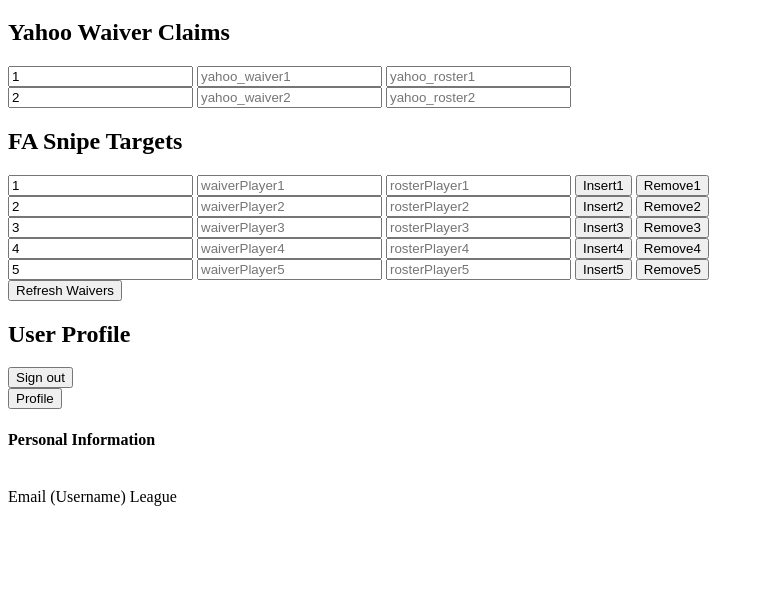
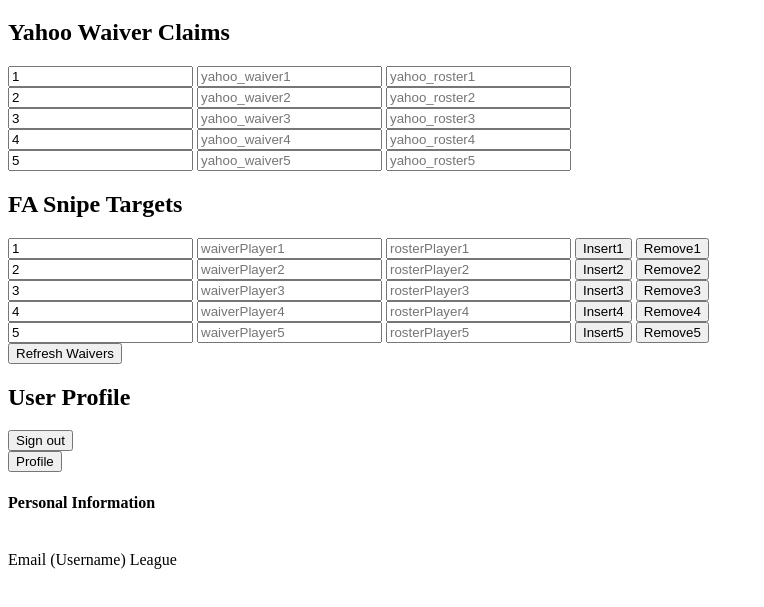
Before and after one commit to JRGearheart21/SnipeSnipe, a plain HTML site: page Register-Page/league.html in a window 1280 px wide. Shown: the part 61-668 px from the top of the page, without its empty margins (0-764 px from the left). Drawn offline with Linux system fonts and the light colour scheme.

Commit message:
1.6.4
1.6.4

```diff
--- a/Register-Page/league.html
+++ b/Register-Page/league.html
@@ -23,6 +23,21 @@
 		<input type="text" id="yahoo_priority2"  value="2" name="yahoo_priority2" required>
 		<input type="text" id="yahoo_waiverPlayer2"  placeholder="yahoo_waiver2" name="yahoo_waiverPlayer2" required>
         <input type="text" id="yahoo_rosterPlayer2"  placeholder="yahoo_roster2" name="yahoo_rosterPlayer2" required>
+    </form>
+	<form>
+		<input type="text" id="yahoo_priority3"  value="3" name="yahoo_priority3" required>
+		<input type="text" id="yahoo_waiverPlayer3"  placeholder="yahoo_waiver3" name="yahoo_waiverPlayer3" required>
+        <input type="text" id="yahoo_rosterPlayer3"  placeholder="yahoo_roster3" name="yahoo_rosterPlayer3" required>
+    </form>
+	<form>
+		<input type="text" id="yahoo_priority4"  value="4" name="yahoo_priority4" required>
+		<input type="text" id="yahoo_waiverPlayer4"  placeholder="yahoo_waiver4" name="yahoo_waiverPlayer4" required>
+        <input type="text" id="yahoo_rosterPlayer4"  placeholder="yahoo_roster4" name="yahoo_rosterPlayer4" required>
+    </form>
+	<form>
+		<input type="text" id="yahoo_priority5"  value="5" name="yahoo_priority5" required>
+		<input type="text" id="yahoo_waiverPlayer5"  placeholder="yahoo_waiver5" name="yahoo_waiverPlayer5" required>
+        <input type="text" id="yahoo_rosterPlayer5"  placeholder="yahoo_roster5" name="yahoo_rosterPlayer5" required>
     </form>
 
 	<h2>FA Snipe Targets</h2>
```
